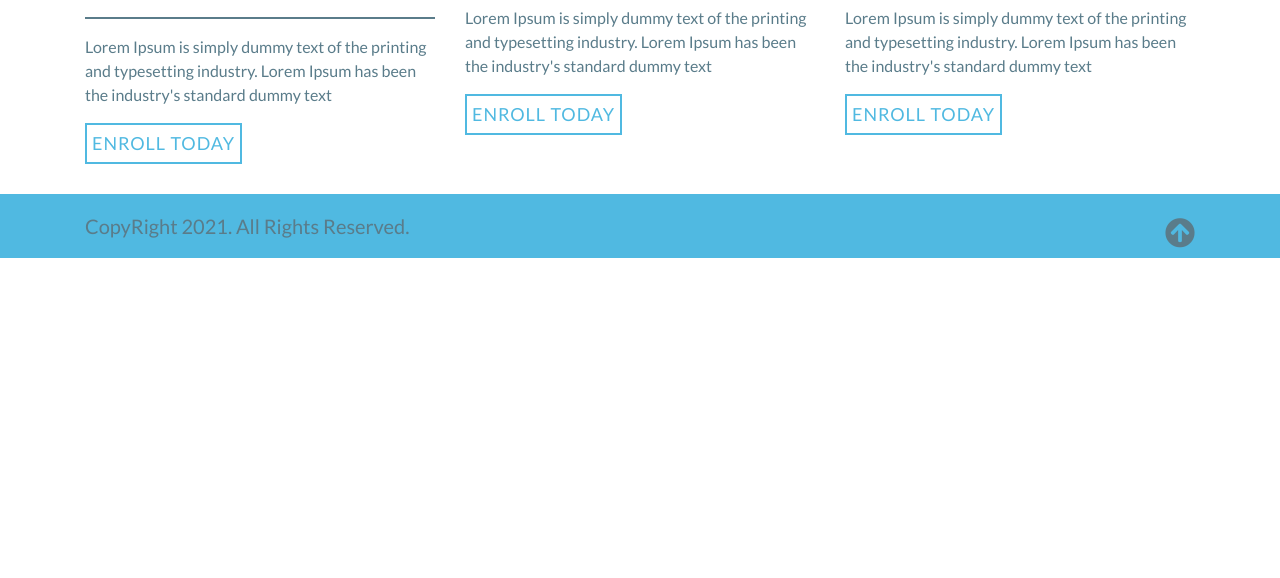
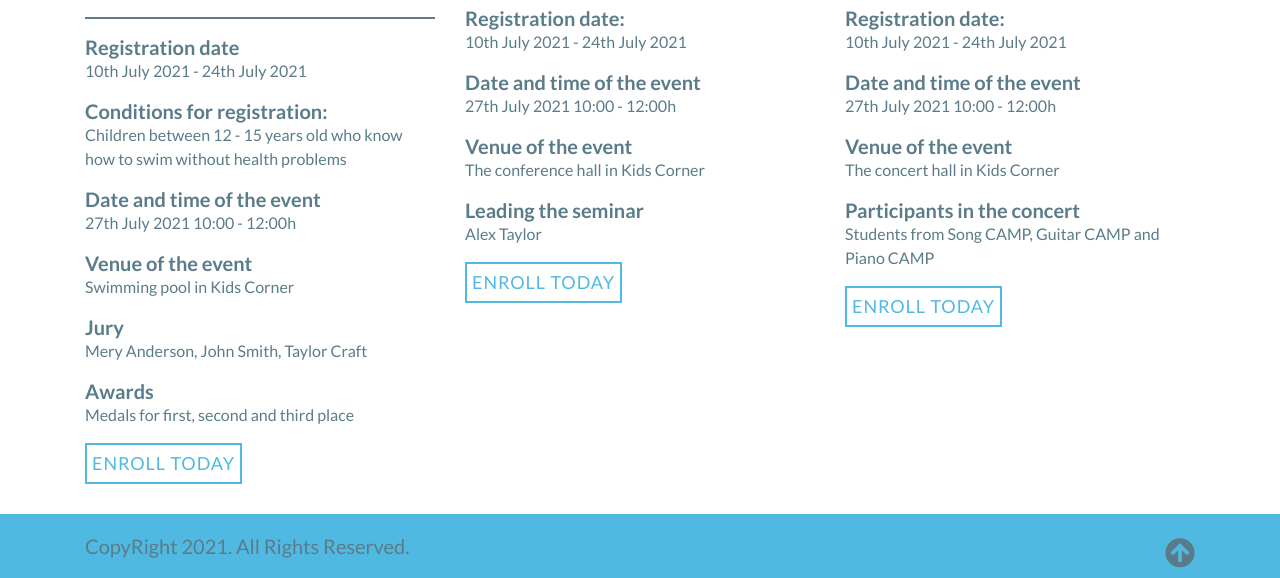
Before and after one commit to NazmieHasan/kids-corner.github.io, a plain HTML site: page index.html in a window 1280 px wide. Shown: the part 4219-4797 px from the top of the page. Before the commit the page ends 4477 px from the top, so only its background shows below. Drawn offline with nearby package versions, Linux system fonts and the light colour scheme.

Commit message:
add text in events

```diff
--- a/index.html
+++ b/index.html
@@ -448,7 +448,18 @@
                     <hr>
                     <div class="row">
                         <div class="col">
-                          <p>Lorem Ipsum is simply dummy text of the printing and typesetting industry. Lorem Ipsum has been the industry's standard dummy text</p>
+                          <h5>Registration date</h5>
+                          <p>10th July 2021 - 24th July 2021</p>
+                          <h5>Conditions for registration:</h5>
+                          <p>Children between 12 - 15 years old who know how to swim without health problems</p>
+                          <h5>Date and time of the event</h5>
+                          <p>27th July 2021 10:00 - 12:00h</p>
+                          <h5>Venue of the event</h5>
+                          <p>Swimming pool in Kids Corner</p>
+                          <h5>Jury</h5>
+                          <p>Mery Anderson, John Smith, Taylor Craft</p>
+                          <h5>Awards</h5>
+                          <p>Medals for first, second and third place</p>
                           <button>ENROLL TODAY</button>
                         </div>
                     </div>
@@ -467,8 +478,15 @@
                     <hr>
                     <div class="row">
                         <div class="col">
-                         <p>Lorem Ipsum is simply dummy text of the printing and typesetting industry. Lorem Ipsum has been the industry's standard dummy text</p>
-                         <button>ENROLL TODAY</button>
+                          <h5>Registration date:</h5>
+                          <p>10th July 2021 - 24th July 2021</p>
+                          <h5>Date and time of the event</h5>
+                          <p>27th July 2021 10:00 - 12:00h</p>
+                          <h5>Venue of the event</h5>
+                          <p>The conference hall in Kids Corner</p>
+                          <h5>Leading the seminar</h5>
+                          <p>Alex Taylor</p>
+                          <button>ENROLL TODAY</button>
                         </div>
                     </div>
                   </div>
@@ -486,7 +504,14 @@
                     <hr>
                     <div class="row">
                         <div class="col">
-                          <p>Lorem Ipsum is simply dummy text of the printing and typesetting industry. Lorem Ipsum has been the industry's standard dummy text</p>
+                          <h5>Registration date:</h5>
+                          <p>10th July 2021 - 24th July 2021</p>
+                          <h5>Date and time of the event</h5>
+                          <p>27th July 2021 10:00 - 12:00h</p>
+                          <h5>Venue of the event</h5>
+                          <p>The concert hall in Kids Corner</p>
+                          <h5>Participants in the concert</h5>
+                          <p>Students from Song CAMP, Guitar CAMP and Piano CAMP</p>
                           <button>ENROLL TODAY</button>
                         </div>
                     </div>
```
